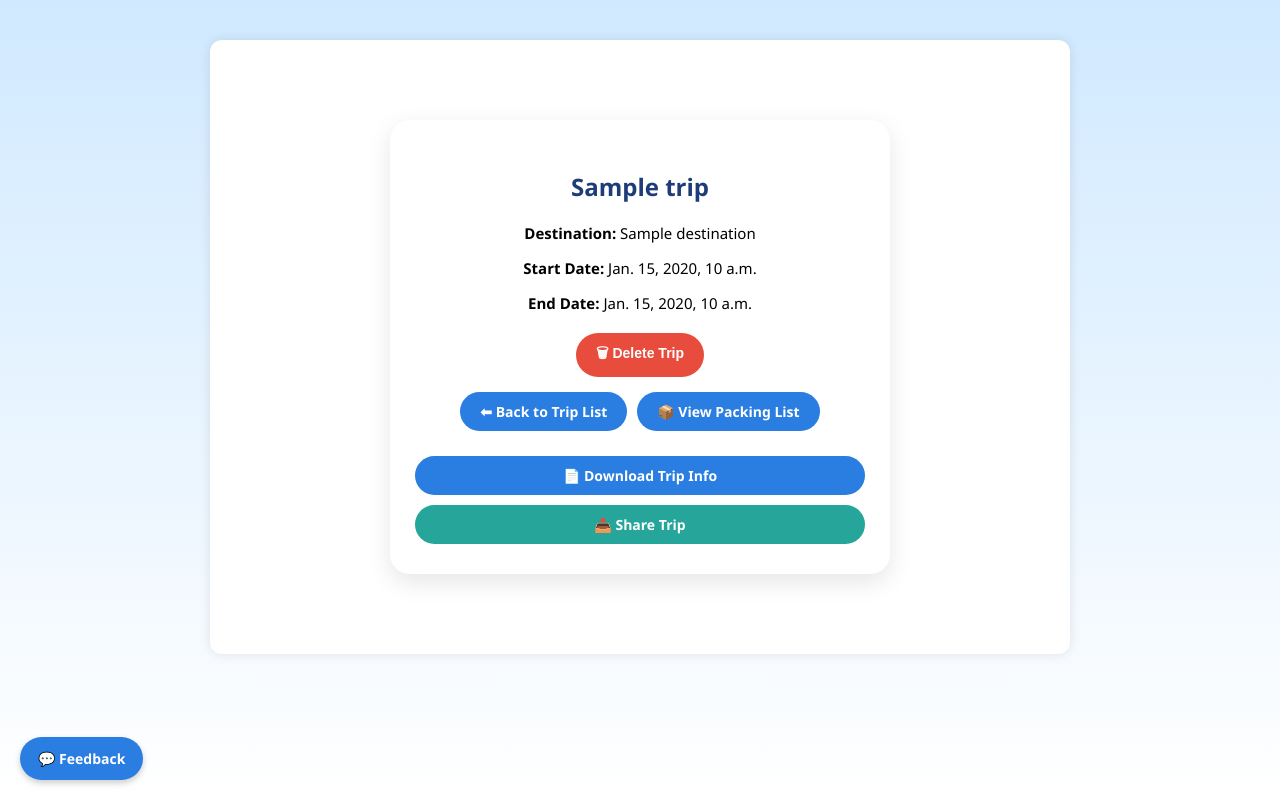
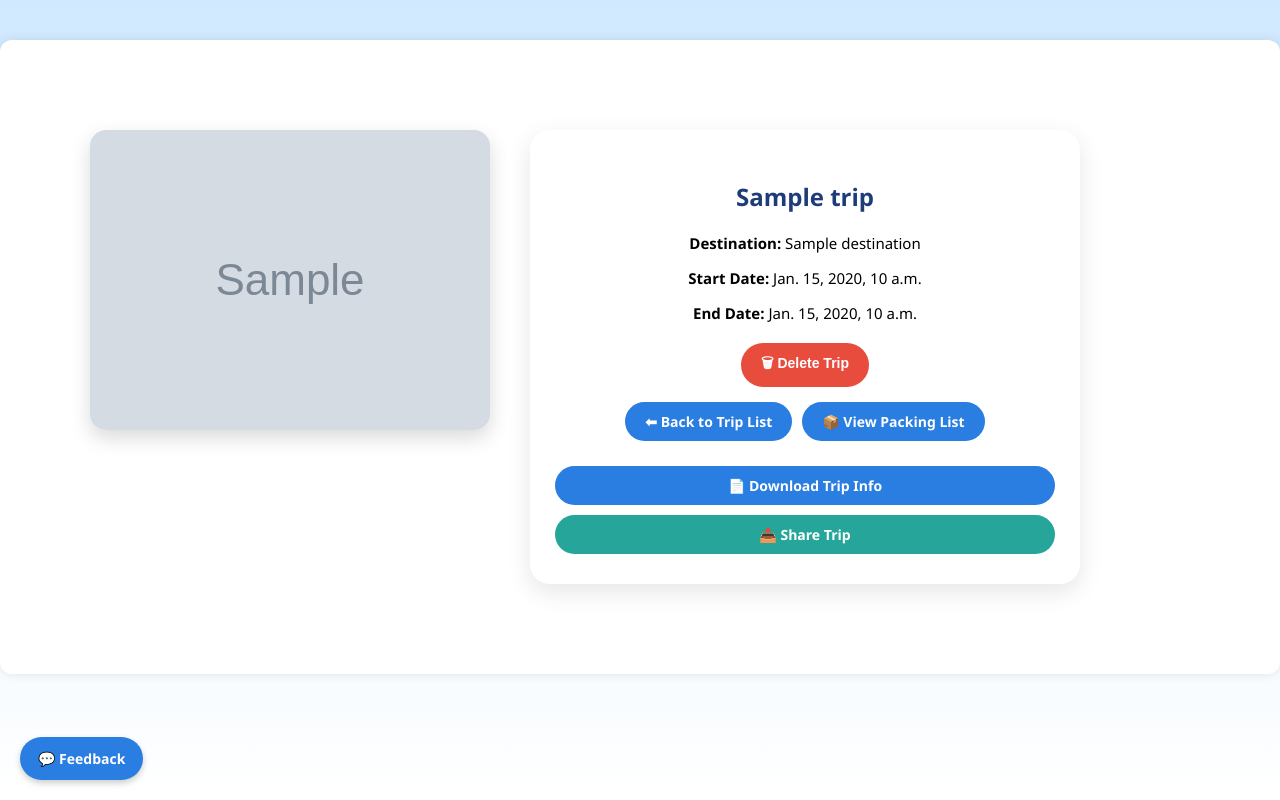
Before and after one commit to steve0joo/TravelMate, a Django app: template trips/templates/trips/trip_detail.html in a window 1280 px wide. Run offline with Django 3.2, Linux system fonts and the light colour scheme; the template is opened without the code that fills it: most values are stand-ins (such as "Sample title", 1, 10 or a date in 2020); grey boxes marked "Sample" are stand-in pictures.

Commit message:
Added the photo of trip destination on trip detail page

```diff
--- a/templates/base.html
+++ b/templates/base.html
@@ -15,7 +15,7 @@
         }
 
         .container {
-            max-width: 800px;
+            max-width: 2000px;
             margin: 40px auto;
             background: #fff;
             padding: 30px;
--- a/trips/templates/trips/trip_detail.html
+++ b/trips/templates/trips/trip_detail.html
@@ -3,15 +3,38 @@
 
 {% block content %}
     <style>
+        .trip-container {
+            max-width: 1100px;
+            margin: 60px auto;
+            display: flex;
+            gap: 40px;
+            align-items: flex-start;
+            padding: 0 20px;
+            flex-wrap: wrap;
+        }
+
+        .trip-image {
+            max-width: 50%;
+            flex-shrink: 1;
+        }
+
+        .trip-image img {
+            width: 100%;
+            height: auto;
+            display: block;
+            border-radius: 16px;
+            box-shadow: 0 8px 20px rgba(0, 0, 0, 0.15);
+            object-fit: contain;
+        }
+
         .trip-card {
-      max-width: 450px;
-      margin: 50px auto;
+            flex: 1;
+            max-width: 500px;
             background: #ffffff;
             padding: 30px 25px;
             border-radius: 20px;
             box-shadow: 0 8px 25px rgba(0, 0, 0, 0.1);
             text-align: center;
-      animation: fadeIn 0.7s ease-in-out;
         }
 
         .trip-card h2 {
@@ -21,6 +44,7 @@
             font-weight: 700;
             transition: color 0.3s ease;
         }
+
         .trip-card h2:hover {
             color: #004b9e;
         }
@@ -80,14 +104,26 @@
         }
 
         @keyframes fadeIn {
-      from { opacity: 0; transform: translateY(15px); }
-      to { opacity: 1; transform: translateY(0); }
+            from {
+                opacity: 0;
+                transform: translateY(15px);
+            }
+            to {
+                opacity: 1;
+                transform: translateY(0);
+            }
         }
     </style>
 
+    <div class="trip-container">
+        <div class="trip-image">
+            {% if photo_url %}
+                <img src="{{ photo_url }}" alt="Photo of {{ trip.destination }}">
+            {% endif %}
+        </div>
+
         <div class="trip-card">
             <h2>{{ trip.name }}</h2>
-
             <p><strong>Destination:</strong> {{ trip.destination }}</p>
             <p><strong>Start Date:</strong> {{ trip.start_date }}</p>
             <p><strong>End Date:</strong> {{ trip.end_date }}</p>
@@ -107,4 +143,5 @@
                 <a href="{% url 'share_trip' trip.id %}" class="button-link btn-green">📤 Share Trip</a>
             </div>
         </div>
+    </div>
 {% endblock %}
```
Also changed, not shown: trips/views.py (+21 -1 lines), db.sqlite3. Lines whose indentation alone changed are shown as unchanged.
